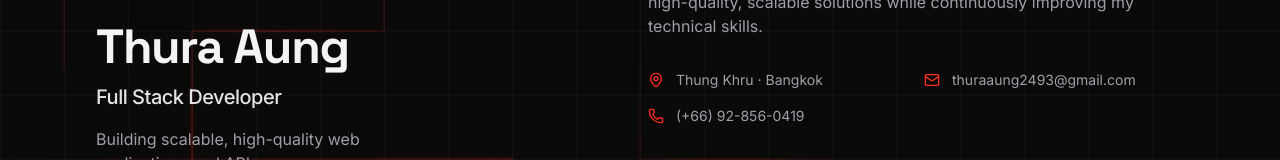
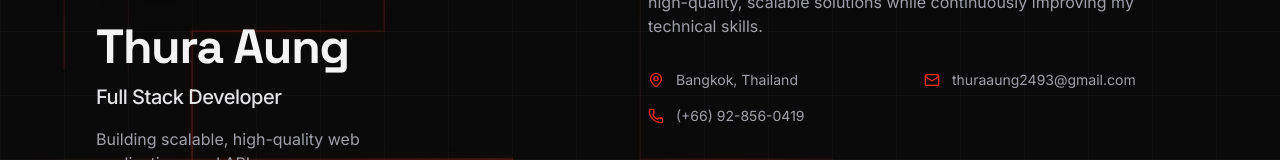
Before and after one commit to thuraaung2493/thuraaung2493.github.io, a React (Vite) app: page / in a window 1280 px wide. Shown: the part 225-385 px from the top of the page. Built offline with nearby package versions, Linux system fonts and the light colour scheme.

Commit message:
fix: use Bangkok, Thailand for portfolio location

```diff
--- a/src/data.ts
+++ b/src/data.ts
@@ -3,7 +3,7 @@ export const personalInfo = {
   alias: 'Htet Minn Khant',
   title: 'Full Stack Developer',
   avatar: '/profile.jpg',
-  location: 'Thung Khru · Bangkok',
+  location: 'Bangkok, Thailand',
   phone: '(+66) 92-856-0419',
   email: 'thuraaung2493@gmail.com',
   bio: 'I am a Full Stack Developer skilled in front-end and back-end technologies, including PHP, Laravel, Node.js, and React. I have developed and maintained projects like APIs, web applications, and admin dashboards, with expertise in payment integration (2C2P, KBZ Pay), API development, and MySQL management. I focus on delivering high-quality, scalable solutions while continuously improving my technical skills.',
```
